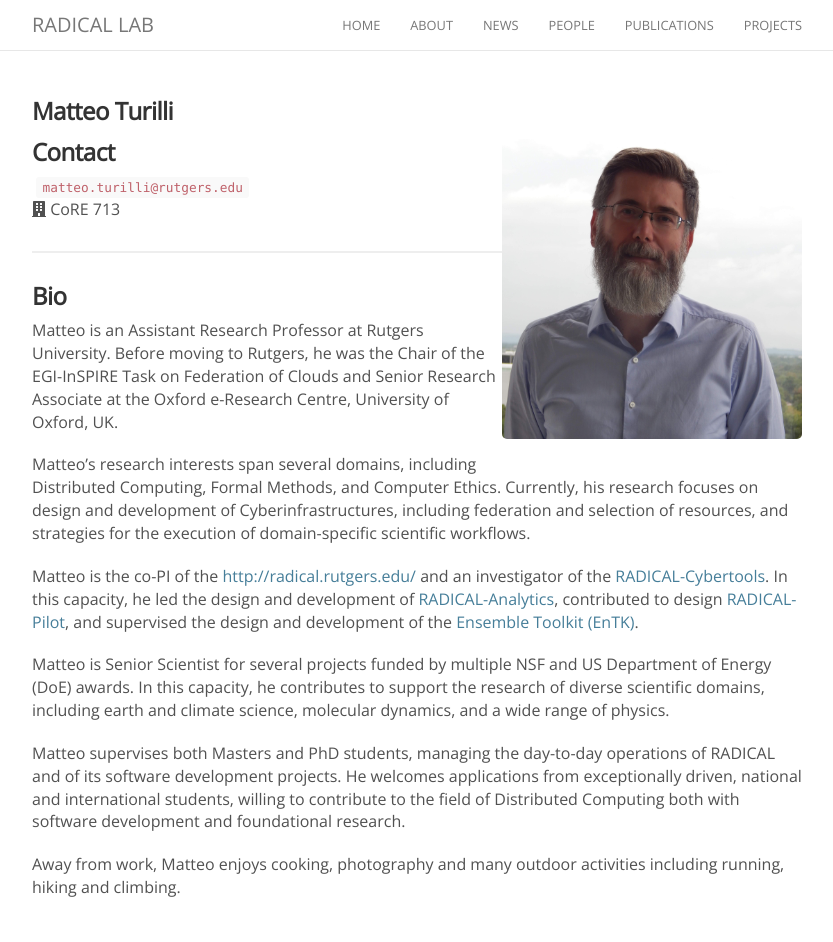
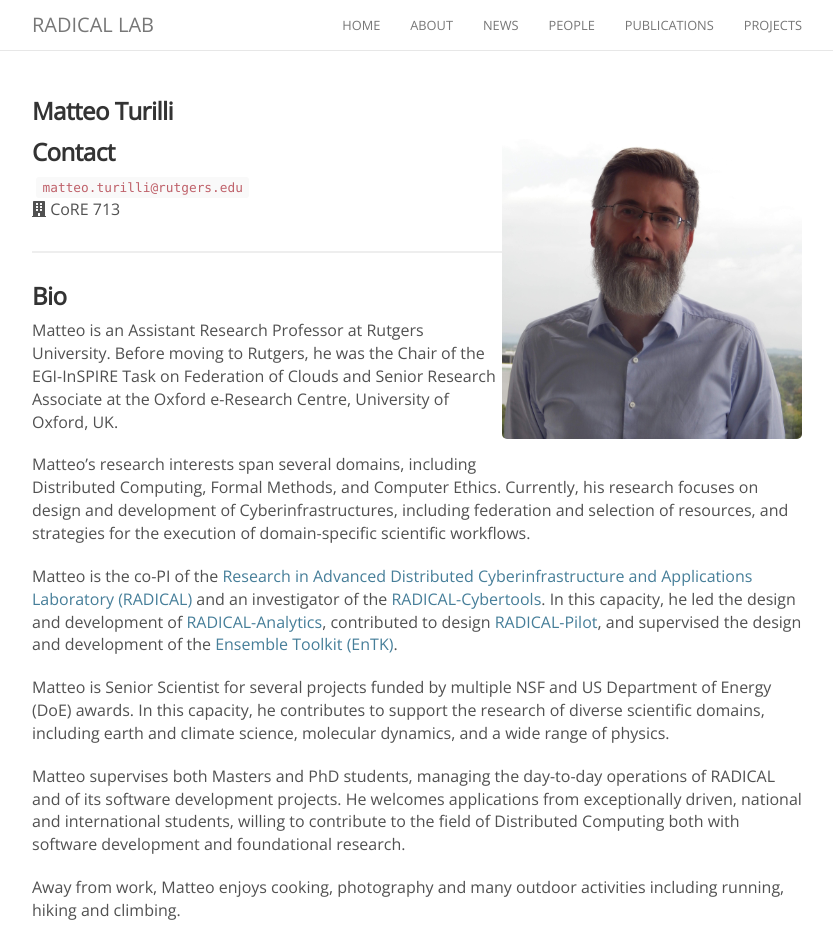
Before and after one commit to seymaguleryuz/radical-group.github.io, a Jekyll site: the page built from _people/matteo_turilli.md, in a window 1280 px wide and 942 px high. Shown: the whole window, without its empty margins (223-1056 px from the left). Built offline with Jekyll 4.4.1, drawn with Linux system fonts in a browser that asks for light colours; nearby versions of some CDN libraries; some of the changed lines change nothing that is shown.

Commit message:
Fix date and links

```diff
--- a/_people/matteo_turilli.md
+++ b/_people/matteo_turilli.md
@@ -2,7 +2,7 @@
 name: "Matteo Turilli"
 collection: people
 avatar: matteo.jpg
-joined: 20012
+joined: 2012
 position: pi
 title: "Assistant Research Professor"
 permalink: /people/mturilli
@@ -16,39 +16,14 @@ permalink: /people/mturilli
 
 ### Bio
 
-Matteo is an Assistant Research Professor at Rutgers University. Before moving
-to Rutgers, he was the Chair of the EGI-InSPIRE Task on Federation of Clouds
-and Senior Research Associate at the Oxford e-Research Centre, University of
-Oxford, UK.
+Matteo is an Assistant Research Professor at Rutgers University. Before moving to Rutgers, he was the Chair of the EGI-InSPIRE Task on Federation of Clouds and Senior Research Associate at the Oxford e-Research Centre, University of Oxford, UK.
 
-Matteo's research interests span several domains, including Distributed
-Computing, Formal Methods, and Computer Ethics. Currently, his research
-focuses on design and development of Cyberinfrastructures, including
-federation and selection of resources, and strategies for the execution of
-domain-specific scientific workflows.
+Matteo's research interests span several domains, including Distributed Computing, Formal Methods, and Computer Ethics. Currently, his research focuses on design and development of Cyberinfrastructures, including federation and selection of resources, and strategies for the execution of domain-specific scientific workflows.
 
-Matteo is the co-PI of the [http://radical.rutgers.edu/](Research in Advanced
-Distributed Cyberinfrastructure and Applications Laboratory (RADICAL)) and an
-investigator of the <a
-href="https://github.com/radical-cybertools">RADICAL-Cybertools</a>. In this
-capacity, he led the design and development of <a
-href="https://github.com/radical-cybertools/radical.analytics">RADICAL-Analytics</a>,
-contributed to design <a
-href="https://github.com/radical-cybertools/radical.pilot">RADICAL-Pilot</a>,
-and supervised the design and development of the <a
-href="https://github.com/radical-cybertools/radical.entk">Ensemble Toolkit
-(EnTK)</a>.
+Matteo is the co-PI of the [Research in Advanced Distributed Cyberinfrastructure and Applications Laboratory (RADICAL)](http://radical.rutgers.edu/) and an investigator of the [RADICAL-Cybertools](https://github.com/radical-cybertools). In this capacity, he led the design and development of [RADICAL-Analytics](https://github.com/radical-cybertools/radical.analytics), contributed to design [RADICAL-Pilot](https://github.com/radical-cybertools/radical.pilot), and supervised the design and development of the [Ensemble Toolkit (EnTK)](https://github.com/radical-cybertools/radical.entk).
 
-Matteo is Senior Scientist for several projects funded by multiple NSF and US
-Department of Energy (DoE) awards. In this capacity, he contributes to support
-the research of diverse scientific domains, including earth and climate
-science, molecular dynamics, and a wide range of physics.
+Matteo is Senior Scientist for several projects funded by multiple NSF and US Department of Energy (DoE) awards. In this capacity, he contributes to support the research of diverse scientific domains, including earth and climate science, molecular dynamics, and a wide range of physics.
 
-Matteo supervises both Masters and PhD students, managing the day-to-day
-operations of RADICAL and of its software development projects. He welcomes
-applications from exceptionally driven, national and international students,
-willing to contribute to the field of Distributed Computing both with software
-development and foundational research.
+Matteo supervises both Masters and PhD students, managing the day-to-day operations of RADICAL and of its software development projects. He welcomes applications from exceptionally driven, national and international students, willing to contribute to the field of Distributed Computing both with software development and foundational research.
 
-Away from work, Matteo enjoys cooking, photography and many outdoor activities
-including running, hiking and climbing.
+Away from work, Matteo enjoys cooking, photography and many outdoor activities including running, hiking and climbing.
```
